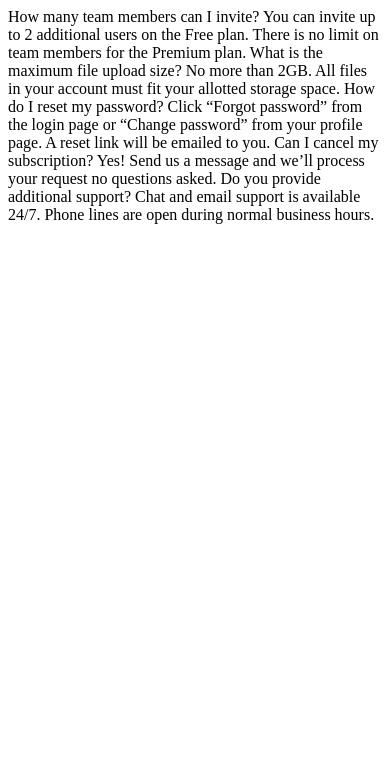
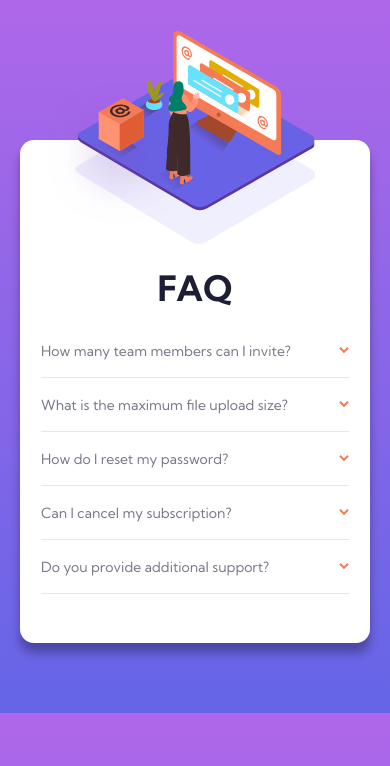
Before and after one commit to 6kbzn9/FAQ-Accordion-Card, a plain HTML site: page index.html in a window 390 px wide. Drawn offline with Linux system fonts and the light colour scheme.

Commit message:
finished mobile first ~

```diff
--- a/index.html
+++ b/index.html
@@ -18,14 +18,120 @@
     <link rel="stylesheet" href="main.css" />
   </head>
   <body>
-    How many team members can I invite? You can invite up to 2 additional users
-    on the Free plan. There is no limit on team members for the Premium plan.
-    What is the maximum file upload size? No more than 2GB. All files in your
-    account must fit your allotted storage space. How do I reset my password?
-    Click “Forgot password” from the login page or “Change password” from your
-    profile page. A reset link will be emailed to you. Can I cancel my
-    subscription? Yes! Send us a message and we’ll process your request no
-    questions asked. Do you provide additional support? Chat and email support
-    is available 24/7. Phone lines are open during normal business hours.
+    <div class="wrapper">
+      <header>
+        <img
+          src="images/illustration-woman-online-mobile.svg"
+          alt="illustration-woman-online-mobile"
+          class="mobile"
+        />
+
+        <img
+          src="images/illustration-woman-online-desktop.svg"
+          alt="illustration-woman-online-desktop"
+          class="desktop"
+        />
+      </header>
+      <main class="main">
+        <h1 class="title">FAQ</h1>
+
+        <div class="container">
+          <div class="q-wraper">
+            <p class="question">How many team members can I invite?</p>
+
+            <img
+              src="images/icon-arrow-down.svg"
+              alt="arrow icon"
+              class="arrow"
+            />
+          </div>
+
+          <div class="a-wraper">
+            <p class="answer">
+              You can invite up to 2 additional users on the Free plan. There is
+              no limit on team members for the Premium plan.
+            </p>
+          </div>
+        </div>
+
+        <div class="container">
+          <div class="q-wraper">
+            <p class="question">What is the maximum file upload size?</p>
+
+            <img
+              src="images/icon-arrow-down.svg"
+              alt="arrow icon"
+              class="arrow"
+            />
+          </div>
+
+          <div class="a-wraper">
+            <p class="answer">
+              No more than 2GB. All files in your account must fit your allotted
+              storage space.
+            </p>
+          </div>
+        </div>
+
+        <div class="container">
+          <div class="q-wraper">
+            <p class="question">How do I reset my password?</p>
+
+            <img
+              src="images/icon-arrow-down.svg"
+              alt="arrow icon"
+              class="arrow"
+            />
+          </div>
+
+          <div class="a-wraper">
+            <p class="answer">
+              Click “Forgot password” from the login page or “Change password”
+              from your profile page. A reset link will be emailed to you.
+            </p>
+          </div>
+        </div>
+
+        <div class="container">
+          <div class="q-wraper">
+            <p class="question">Can I cancel my subscription?</p>
+
+            <img
+              src="images/icon-arrow-down.svg"
+              alt="arrow icon"
+              class="arrow"
+            />
+          </div>
+
+          <div class="a-wraper">
+            <p class="answer">
+              Yes! Send us a message and we’ll process your request no questions
+              asked.
+            </p>
+          </div>
+        </div>
+
+        <div class="container">
+          <div class="q-wraper">
+            <p class="question">Do you provide additional support?</p>
+
+            <img
+              src="images/icon-arrow-down.svg"
+              alt="arrow icon"
+              class="arrow"
+            />
+          </div>
+
+          <div class="a-wraper">
+            <p class="answer">
+              Chat and email support is available 24/7. Phone lines are open
+              during normal business hours.
+            </p>
+          </div>
+        </div>
+      </main>
+    </div>
+
+    <script src="main.js"></script>
   </body>
 </html>
--- a/main.css
+++ b/main.css
@@ -1 +1,123 @@
-/* font-family: 'Kumbh Sans', sans-serif; */
+:root {
+  --very-dark-blue: hsl(238, 29%, 16%);
+  --soft-red: hsl(14, 88%, 65%);
+  --light-blue: hsl(240, 5%, 91%);
+  --drkr-txt: hsl(237, 12%, 33%);
+  --drk-text: hsl(240, 6%, 50%);
+  --soft-violet: hsl(273, 75%, 66%);
+  --soft-blue: hsl(240, 73%, 65%);
+}
+
+*,
+*::after,
+*::before {
+  box-sizing: border-box;
+  margin: 0;
+  padding: 0;
+}
+
+html {
+  font-size: 14px;
+}
+
+body {
+  font-family: "Kumbh Sans", sans-serif;
+  background-image: linear-gradient(
+    to bottom,
+    var(--soft-violet),
+    var(--soft-blue)
+  );
+}
+
+.wrapper {
+  width: clamp(280px, 90%, 350px);
+  margin: 10rem auto 5rem;
+  position: relative;
+  background: #fff url(images/bg-pattern-mobile.svg) top center no-repeat;
+  border-radius: 1rem;
+  padding: 9rem 1.5rem 3.5rem;
+  box-shadow: 0 10px 10px rgba(0, 0, 0, 0.3);
+}
+
+.mobile {
+  position: absolute;
+  left: 50%;
+  top: 0;
+  transform: translate(-55%, -56%);
+}
+
+.title {
+  text-align: center;
+  color: var(--very-dark-blue);
+  font-size: 2.5rem;
+  margin-bottom: 1rem;
+}
+
+.container {
+  border-bottom: 1px solid var(--light-blue);
+  overflow: hidden;
+}
+
+.q-wraper {
+  display: flex;
+  align-items: center;
+  justify-content: space-between;
+  padding: 1.25rem 0;
+}
+
+.question,
+.arrow {
+  cursor: pointer;
+  transition: 450ms ease-in-out;
+}
+
+.question {
+  color: var(--drk-text);
+  transition: 450ms ease-in-out;
+}
+
+.active .question {
+  color: var(--drkr-txt);
+  font-weight: 700;
+}
+.arrow {
+  margin-left: 1rem;
+}
+.active .arrow {
+  transform: rotate(180deg);
+}
+
+.question:hover {
+  color: var(--soft-red);
+}
+
+.a-wraper {
+  color: var(--drk-text);
+  height: 0;
+  transition: height 350ms ease-in-out;
+  overflow: hidden;
+}
+.active .a-wraper {
+  height: 100%;
+  transition-delay: 0ms;
+}
+
+.answer {
+  opacity: 0;
+  padding-bottom: 1.25rem;
+  transition: opacity 350ms ease-in-out;
+  transition-delay: 0ms;
+}
+.active .answer {
+  opacity: 1;
+}
+
+@media screen and (max-width: 350px) {
+  html {
+    font-size: 13px;
+  }
+}
+
+.desktop {
+  display: none;
+}
--- a/main.js
+++ b/main.js
@@ -0,0 +1,12 @@
+// const arrows = document.querySelectorAll(".arrow");
+// const questions = document.querySelectorAll(".question");
+// const answers = document.querySelectorAll(".question");
+const containers = document.querySelectorAll(".container");
+
+containers.forEach((container) => {
+  container.addEventListener("click", (e) => {
+    if (e.target.className === "arrow" || e.target.className === "question") {
+      container.classList.toggle("active");
+    }
+  });
+});
```
